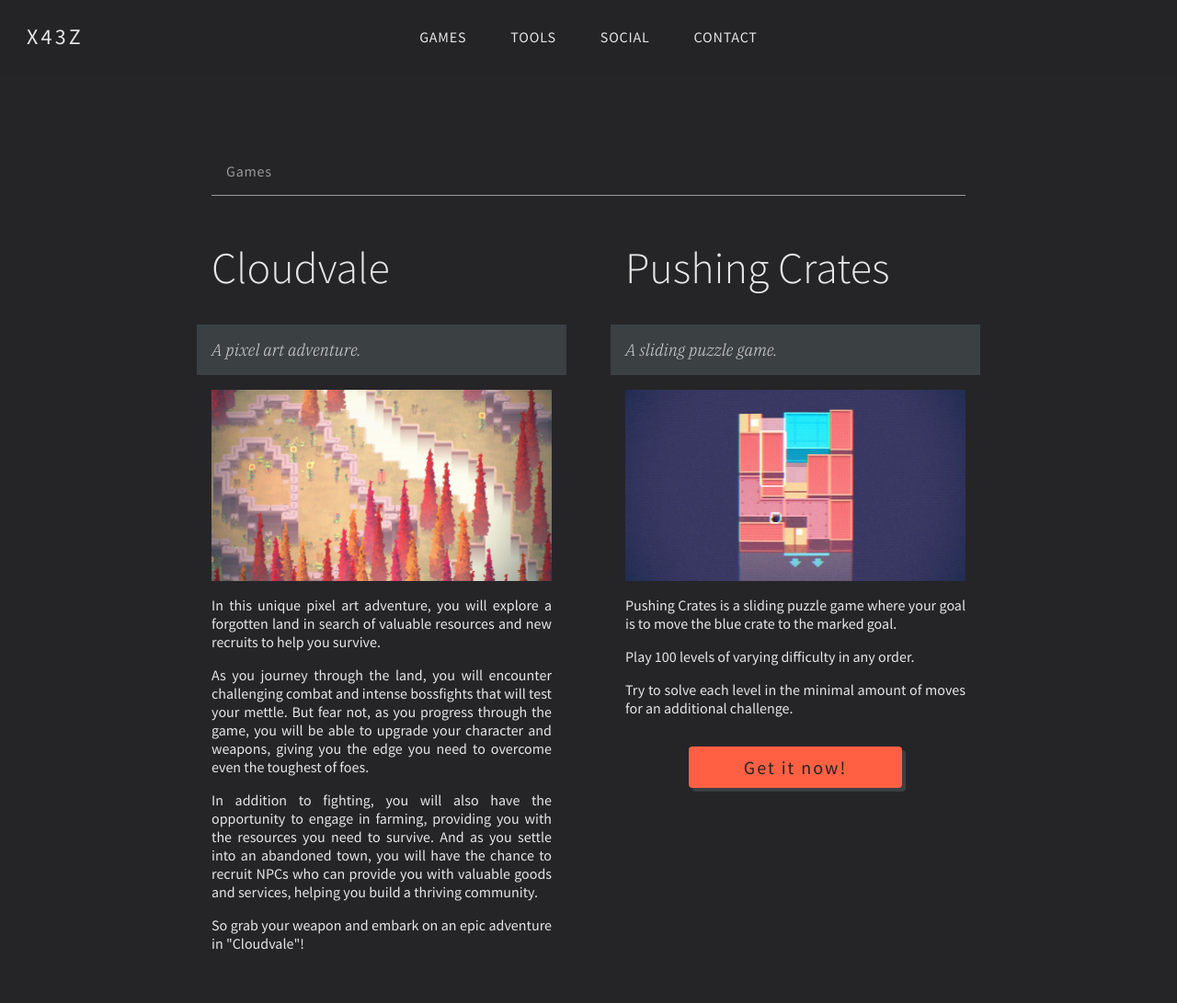
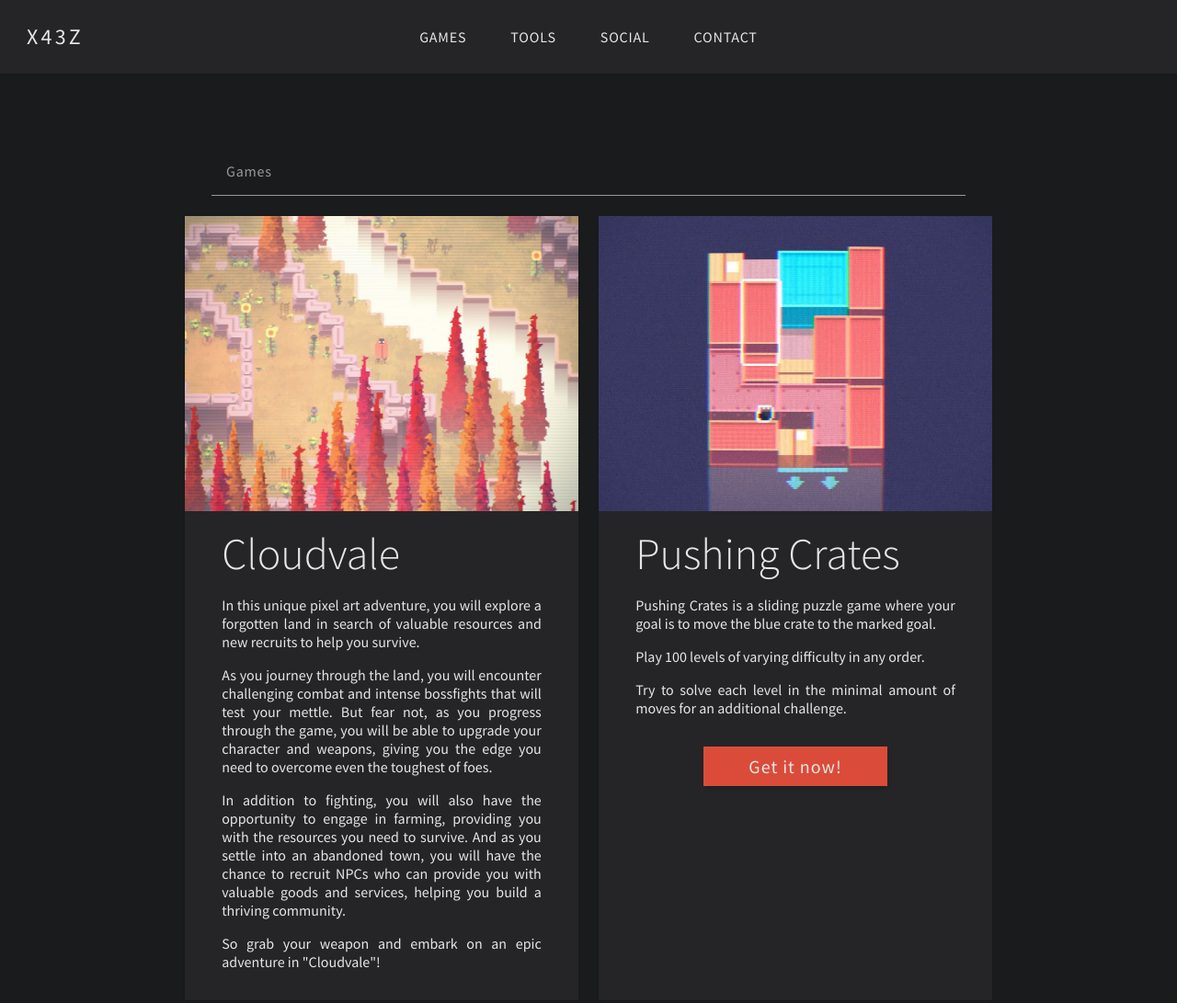
Before and after one commit to x43z/x43z.github.io, a plain HTML site: page index.html in a window 1280 px wide. Shown: the top 1091 px of the page at 92% size. Drawn offline with Linux system fonts and the light colour scheme.

Commit message:
css changes

```diff
--- a/css/x43z.css
+++ b/css/x43z.css
@@ -48,14 +48,17 @@
 }
 
 :root {
-    --navbar-color: #252528f1;
-    --bg-color: #252528;
+    --navbar-color: #252528;
+    --bg-color: #1a1b1c;
+    --bg-color-card: #252528;
     --bg-color-dimmed: #3b4042;
     --shadow-color: #3b4042;
     --foreground-color: #e6e6e6;
     --foreground-color-dimmed: #d4d4d4;
     --foreground-color-dimmed-2: #999999;
-    --accent-color: #ff6044;
+    --accent-color: #da4c39;
+    --shadow-weak: 0px 2px 3px -1px rgba(0, 0, 0, 0.1);
+    --shadow-strong: 0px 4px 6px -3px rgba(0, 0, 0, 0.33);
 
     /*
     --bg-color: #e6e6e6;
@@ -115,6 +118,7 @@ body {
     flex-wrap: wrap;
     line-height: 5.0rem;
     background-color: var(--navbar-color);
+    box-shadow: var(--shadow-weak);
 }
 
 .nav-logo {
@@ -186,9 +190,11 @@ body {
 
 .content-single {
     /* center h */
-    margin: 0 auto;
+    margin: 1.4rem auto;
 
     max-width: var(--base-width);
+    background-color: var(--bg-color-card);
+    box-shadow: var(--shadow-weak);
     padding: 1rem 2.5rem;
 }
 
@@ -204,9 +210,39 @@ body {
     max-width: var(--base-width);
 }
 
+.card {
+    margin: 1.4rem 0.7rem;
+    width: 23.75rem;
+    max-width: 30.00rem;
+    flex-grow: 1;
+
+    background-color: var(--bg-color-card);
+    box-shadow: var(--shadow-weak);
+    padding: 0;
+}
+
+.card-image {
+    margin: 0;
+    width: 100%;
+    height: auto;
+    aspect-ratio: 1.0 / 0.75;
+    object-fit: cover;
+}
+
+.card-content {
+    margin: 0;
+    width: 100%;
+    padding: 1rem 2.5rem;
+}
+
 .content-double-item {
-    flex-basis: 23.75rem;
+    margin: 1.4rem 0.7rem;
+    width: 23.75rem;
+    max-width: 30.00rem;
     flex-grow: 1;
+
+    background-color: var(--bg-color-card);
+    box-shadow: var(--shadow-weak);
     padding: 1rem 2.5rem;
 }
 
@@ -231,7 +267,7 @@ a {
 }
 
 h1 {
-    margin: 2rem 0;
+    margin: 0;
     font-family: var(--header-font);
     font-size: 3rem;
     font-weight: 300;
@@ -277,21 +313,21 @@ img {
 button {
     white-space: nowrap;
     width: calc(100% - 4rem);
-    max-width: 14.5rem;
+    max-width: 12.5rem;
     margin: 0 auto;
     padding: 0.5rem 1rem;
 
     font-family: var(--navigation-font);
     font-size: 1.25rem;
-    letter-spacing: 0.125rem;
+    letter-spacing: 0.0625rem;
     font-weight: 400;
 
     background-color: var(--accent-color);
 
-    color: var(--bg-color);
-    border: solid 2px var(--accent-color);
-    border-radius: 0.25rem;
-    box-shadow: 0.25rem 0.25rem 0px var(--shadow-color);
+    color: var(--foreground-color);
+    border: solid 1px var(--accent-color);
+    border-radius: 0.0rem;
+    box-shadow: var(--shadow-strong);
     transition: all 0.2s ease-out;
     cursor: pointer;
 }
--- a/index.html
+++ b/index.html
@@ -23,42 +23,46 @@
     <div class="top-spacer"></div>
     <div class="section-header" id="games">Games</div>
     <section class="content-double">
-        <div class="content-double-item">
+        <div class="card">
+            <a href="./media/cloudvale.jpg">
+                <img src="./media/cloudvale.jpg" class="card-image">
+            </a>
+            <div class="card-content">
                 <h1>Cloudvale</h1>
-            <h2>A pixel art adventure.</h2>
-            <a href="./media/cloudvale.jpg">
-                <div class="img-backdrop">
-                    <img src="./media/cloudvale.jpg">
-                </div>
-            </a>
-            <p>In this unique pixel art adventure, you will explore a forgotten land in search of valuable resources and
+                <p>In this unique pixel art adventure, you will explore a forgotten land in search of valuable resources
+                    and
                     new recruits to help you survive.</p>
 
                 <p>As you journey through the land, you will encounter challenging combat and intense bossfights
-                that will test your mettle. But fear not, as you progress through the game, you will be able to upgrade
+                    that will test your mettle. But fear not, as you progress through the game, you will be able to
+                    upgrade
                     your character and weapons, giving you the edge you need to overcome even the toughest of foes.</p>
 
-            <p>In addition to fighting, you will also have the opportunity to engage in farming, providing you with the
+                <p>In addition to fighting, you will also have the opportunity to engage in farming, providing you with
+                    the
                     resources you need to survive. And as you settle into an abandoned town, you will have the chance to
                     recruit NPCs who can provide you with valuable goods and services, helping you build a thriving
                     community.</p>
 
                 <p>So grab your weapon and embark on an epic adventure in "Cloudvale"!</p>
             </div>
-        <div class="content-double-item">
+        </div>
+        <div class="card">
+            <a href="./media/pushing_crates.jpg">
+                <img src="./media/pushing_crates.jpg" class="card-image">
+            </a>
+            <div class="card-content">
                 <h1>Pushing Crates</h1>
-            <h2>A sliding puzzle game.</h2>
-            <a href="./media/pushing_crates.jpg">
-                <div class="img-backdrop">
-                    <img src="./media/pushing_crates.jpg">
-                </div>
-            </a>
-            <p>Pushing Crates is a sliding puzzle game where your goal is to move the blue crate to the marked goal.</p>
+                <p>Pushing Crates is a sliding puzzle game where your goal is to move the blue crate to the marked goal.
+                </p>
                 <p>Play 100 levels of varying difficulty in any order.</p>
                 <p>Try to solve each level in the minimal amount of moves for an additional challenge. </p>
-            <div class="button_wrapper"><a href="https://store.steampowered.com/app/1852060/Pushing_Crates/"><button>Get
+                <div class="button_wrapper"><a
+                        href="https://store.steampowered.com/app/1852060/Pushing_Crates/"><button>Get
                             it now!</button></a></div>
             </div>
+        </div>
+
     </section>
     <div class="section-header" id="tools">Tools</div>
     <section class="content-single">
```
Lines whose indentation alone changed are shown as unchanged.
